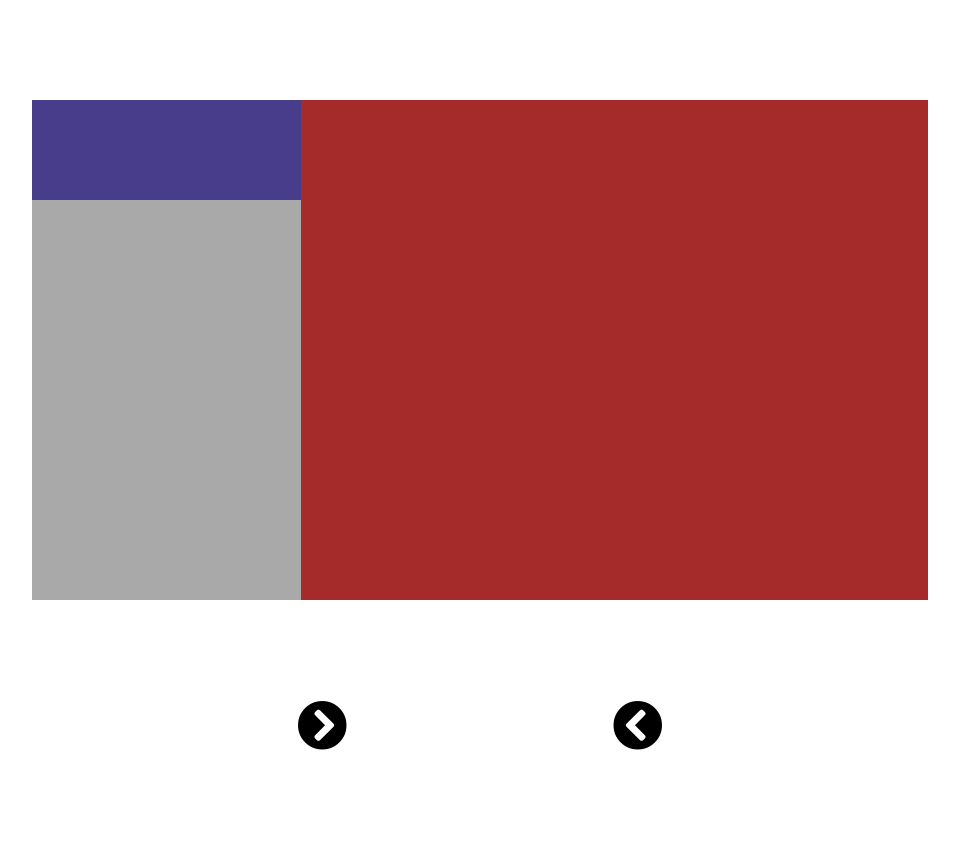
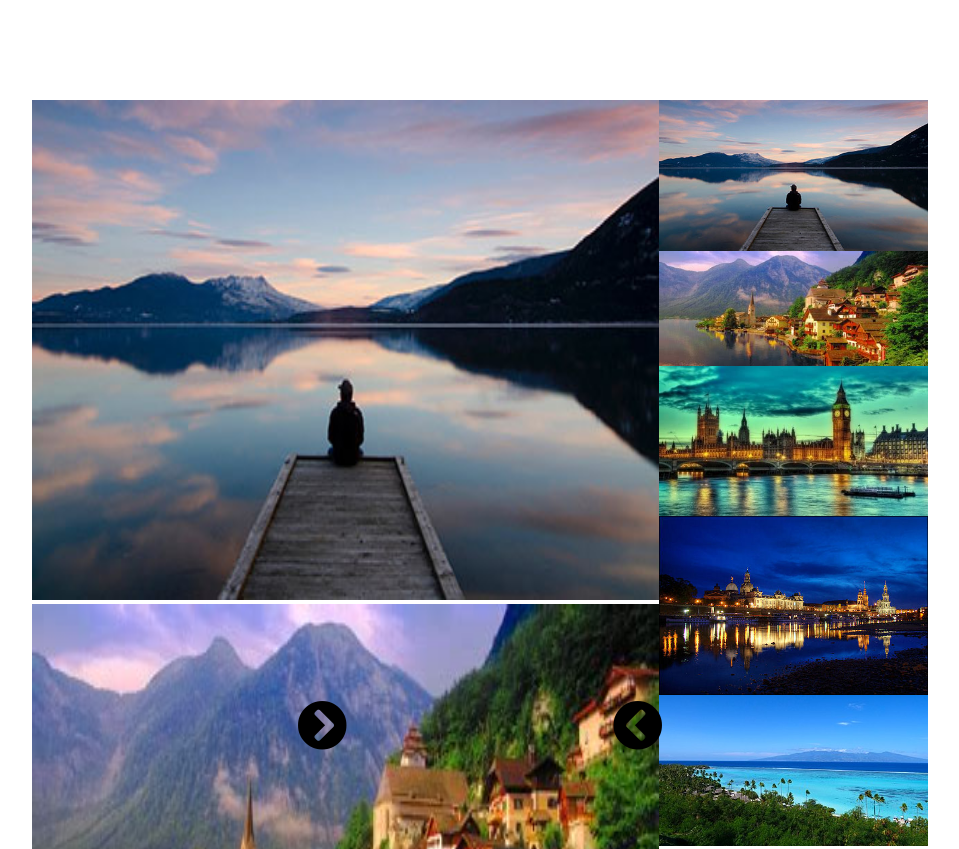
Before and after one commit to Andrea1302/js-array-carousel, a plain HTML site: page index.html in a window 1280 px wide. Shown: the top 849 px of the page, without its empty margins (160-1119 px from the left). Drawn offline with Linux system fonts and the light colour scheme.

Commit message:
Creazione html da js

```diff
--- a/css/style.css
+++ b/css/style.css
@@ -17,19 +17,21 @@
     width: 70%;
     height: 100%;
     background-color: chartreuse;
-    display: none;
 }
 
 .which_one{
     width: 30%;
     height: 100%;
     background-color: darkgray;
+    display: flex;
+    flex-direction: column;
 }
 
 #wich_item{
-    width: 100%;
-    height: calc( 100% / 5 );
-    background-color: darkslateblue;
+    width: 30%;
+    height: 100%;
+    display: flex;
+    flex-direction: column;
 }
 
 #avanti_indietro{
@@ -45,10 +47,22 @@
 
 
 
-.items.active{
+.items img.active{
     display: block;
 }
 
 .wich_item.active{
     display: block;
 }
+
+
+
+/* immagini  */
+.items img{
+    width: 100%;
+    height: 100%;
+}
+#wich_item img{
+    height: 100%;
+    width: 100%;
+}
--- a/index.html
+++ b/index.html
@@ -13,13 +13,13 @@
     <div id="container">
 
         <div class="items">
-
+            <!-- <img src="img/01.jpg" alt=""> -->
         </div>
 
-        <div class="which_one">
-            <div id="wich_item">
-
-            </div>
+        <!-- <div class="which_one"> -->
+        <div id="wich_item">
+            <!-- <img src="img/01.jpg" alt=""> -->
+        </div>
             <!-- <div id="wich_item">
 
             </div>
@@ -32,7 +32,7 @@
             <div id="wich_item">
 
             </div> -->
-        </div>
+        <!-- </div> -->
 
     </div>
 
--- a/js/script.js
+++ b/js/script.js
@@ -1,3 +1,6 @@
+const immaginePrincipale = document.querySelector(".items");
+console.log(immaginePrincipale);
+const immagineDaScegliere = document.getElementById("wich_item")
 
 const items = [
     'img/01.jpg',
@@ -13,7 +16,7 @@ const title = [
     'Gran Bretagna',
     'Germania',
     'Paradise'
-]
+];
 
 const text = [
     'Lorem ipsum, dolor sit amet consectetur adipisicing elit. Et temporibus voluptatum suscipit tempore aliquid deleniti aut veniam inventore eligendi ex ad ullam, cumque provident totam omnis, magnam dolores dolorum corporis.',
@@ -21,4 +24,19 @@ const text = [
     'Lorem ipsum, dolor sit amet consectetur adipisicing elit.',
     'Lorem ipsum, dolor sit amet consectetur adipisicing elit. Et temporibus voluptatum suscipit tempore aliquid deleniti aut veniam inventore eligendi ex ad ullam,',
     'Et temporibus voluptatum suscipit tempore aliquid deleniti aut veniam inventore eligendi ex ad ullam,',
-]
+];
+
+// // Immagini di default
+// immaginePrincipale.innerHTML += `<img src="img/01.jpg" alt=""> `;
+// immagineDaScegliere.innerHTML += `<img src="img/01.jpg" alt="">`;
+
+let item = "";
+let whichItem = "";
+
+for ( let i = 0 ; i < items.length ; i++) {
+    item += `<img src="${items[i]}" alt="">`;
+    whichItem += `<img src="${items[i]}" alt="">`
+}
+
+immaginePrincipale.innerHTML = item;
+immagineDaScegliere.innerHTML = whichItem;
```
